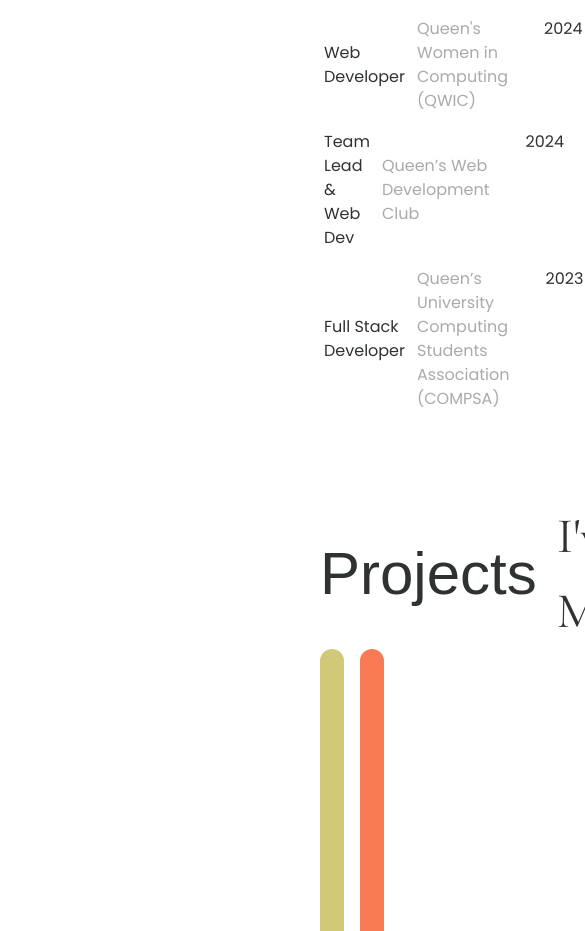
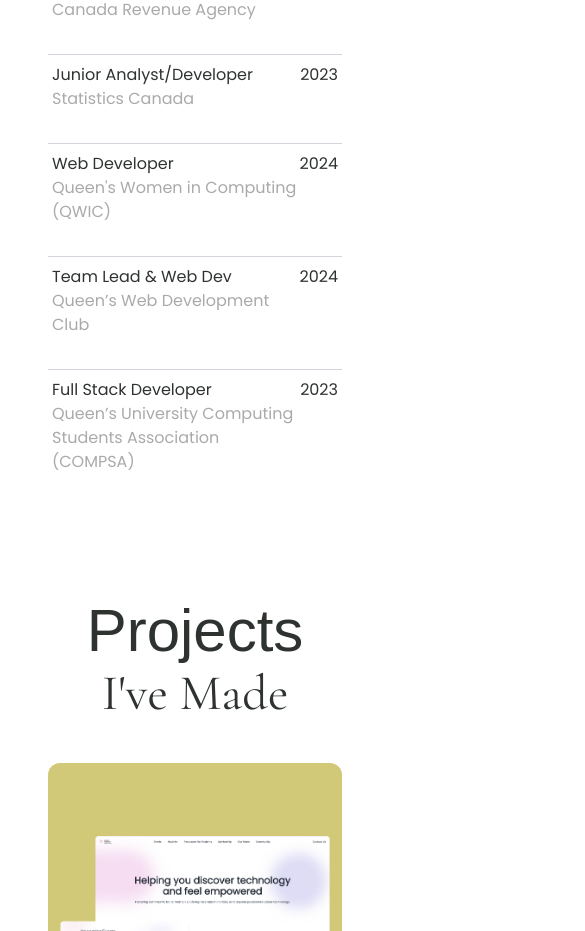
Before and after one commit to kalefed/kale-v2, a Next.js app: page / in a window 390 px wide. Shown: the part 909-1840 px from the top of the page, 585 px wide, since content can reach past the window. Built offline with nearby package versions, Linux system fonts and the light colour scheme; a web font is replaced by a local one.

Commit message:
feat: :iphone: Make home page responsive

```diff
--- a/app/DevExperience.js
+++ b/app/DevExperience.js
@@ -42,9 +42,12 @@
   ];
 
   return (
-    <section className="bg-white px-36 py-10 mx-44" id="experience">
-      <header className="flex flex-row items-center gap-5">
-        <h1 className="text-[60px] font-script">Development</h1>
+    <section
+      className="bg-white mx-12 sm:mx-20 md:mx-56 lg:mx-72 py-10"
+      id="experience"
+    >
+      <header className="flex flex-col lg:flex-row items-center gap-5 mb-8 lg:mb-2">
+        <h1 className="text-[60px] font-script -mb-10 lg:mb-0">Development</h1>
         <h1 className="text-[50px] font-medium font-sans">Experience</h1>
       </header>
       <ul>
@@ -54,7 +57,7 @@
               className="flex flex-row justify-between font-poppins py-2 px-1 group"
               href={"kale-v2/projects#" + item.id}
             >
-              <div className="flex flex-row gap-3 items-center">
+              <div className="flex flex-col lg:flex-row lg:gap-3">
                 <span>{item.title}</span>
                 <span className="text-secondary-col">{item.company}</span>
                 <ArrowForwardIcon className="opacity-0 transition-opacity duration-200 ease-in group-hover:opacity-100" />
--- a/app/Projects.js
+++ b/app/Projects.js
@@ -2,12 +2,15 @@
 
 export default function Projects() {
   return (
-    <section className="bg-white px-36 py-10 mx-44" id="projects">
-      <header className="flex flex-row items-center gap-5">
-        <h1 className="text-[60px] font-script">Projects</h1>
+    <section
+      className="bg-white mx-12 sm:mx-20 md:mx-56 lg:mx-72 py-10"
+      id="projects"
+    >
+      <header className="flex flex-col lg:flex-row items-center gap-5  mb-8 lg:mb-2">
+        <h1 className="text-[60px] font-script -mb-10 lg:mb-0">Projects</h1>
         <h1 className="text-[50px] font-medium font-sans">I've Made</h1>
       </header>
-      <div className="grid grid-cols-2 gap-10">
+      <div className="grid grid-cols-1 lg:grid-cols-2 gap-10">
         {/* project one */}
         <article>
           <div className="bg-[#d1c978] rounded-xl p-3 flex items-center justify-center h-[300px] oveflow-hidden">
```
